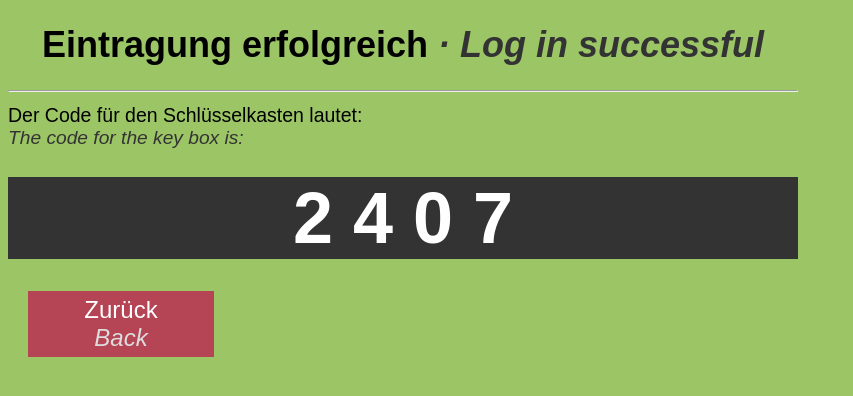
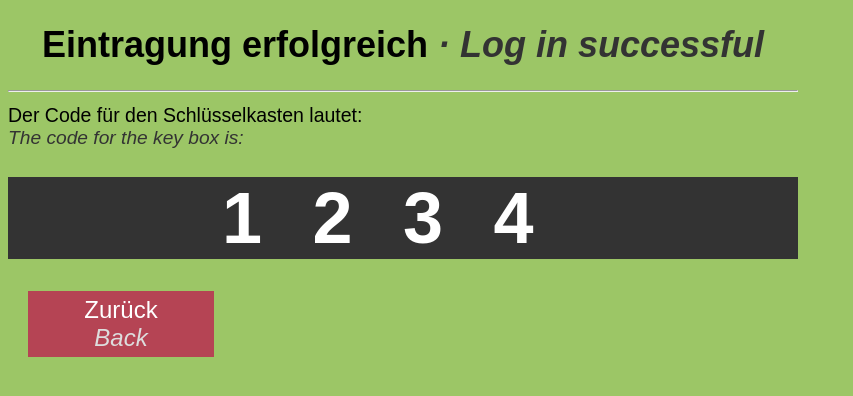
Before and after one commit to jknappe/access-log, a Flask app: page /login_success in a window 1280 px wide. Shown: the top 396 px of the page, without its empty margins (0-853 px from the left). Run offline with Flask 2, Linux system fonts and the light colour scheme; some libraries are stand-ins or nearby versions.

Commit message:
reading pincode from file /static/pincode.txt

```diff
--- a/app.py
+++ b/app.py
@@ -232,7 +232,9 @@ def logout_form():
 
 @app.route('/login_success')
 def login_success():
-    return render_template('login_success.html')
+    with app.open_resource('static/pincode.txt', 'r') as f:
+        pincode = f.read()
+    return render_template('login_success.html', pincode = pincode)
 
 @app.route('/logout_success')
 def logout_success():
@@ -433,7 +435,9 @@ def admin_logout_form():
 
 @app.route('/admin_login_success', methods=['POST', 'GET'])
 def admin_login_success():
-    return render_template('admin_login_success.html')
+    with app.open_resource('static/pincode.txt', 'r') as f:
+        pincode = f.read()
+    return render_template('admin_login_success.html', pincode = pincode)
 
 @app.route('/admin_logout_success', methods=['POST', 'GET'])
 def admin_logout_success():
--- a/static/css/main.css
+++ b/static/css/main.css
@@ -72,10 +72,11 @@ html{
     color: #333333;
   }
 
-div.code {
+div.pincode {
   font-size: 3.0em;
   font-style: normal;
   font-weight: bold;
+  letter-spacing: 0.7em;
   background-color: #333333;
   text-align: center;
   color: #ffffff;
--- /dev/null
+++ b/static/pincode.txt
@@ -0,0 +1 @@
+1234
--- a/templates/admin_login_success.html
+++ b/templates/admin_login_success.html
@@ -24,8 +24,8 @@
 
         <br />
 
-        <div class="code">
-            2 4 0 7
+        <div class="pincode">
+            {{ pincode }}
         </div>
 
         <br />
--- a/templates/login_success.html
+++ b/templates/login_success.html
@@ -24,8 +24,8 @@
 
         <br />
 
-        <div class="code">
-            2 4 0 7
+        <div class="pincode">
+            {{ pincode }}
         </div>
 
         <br />
```
